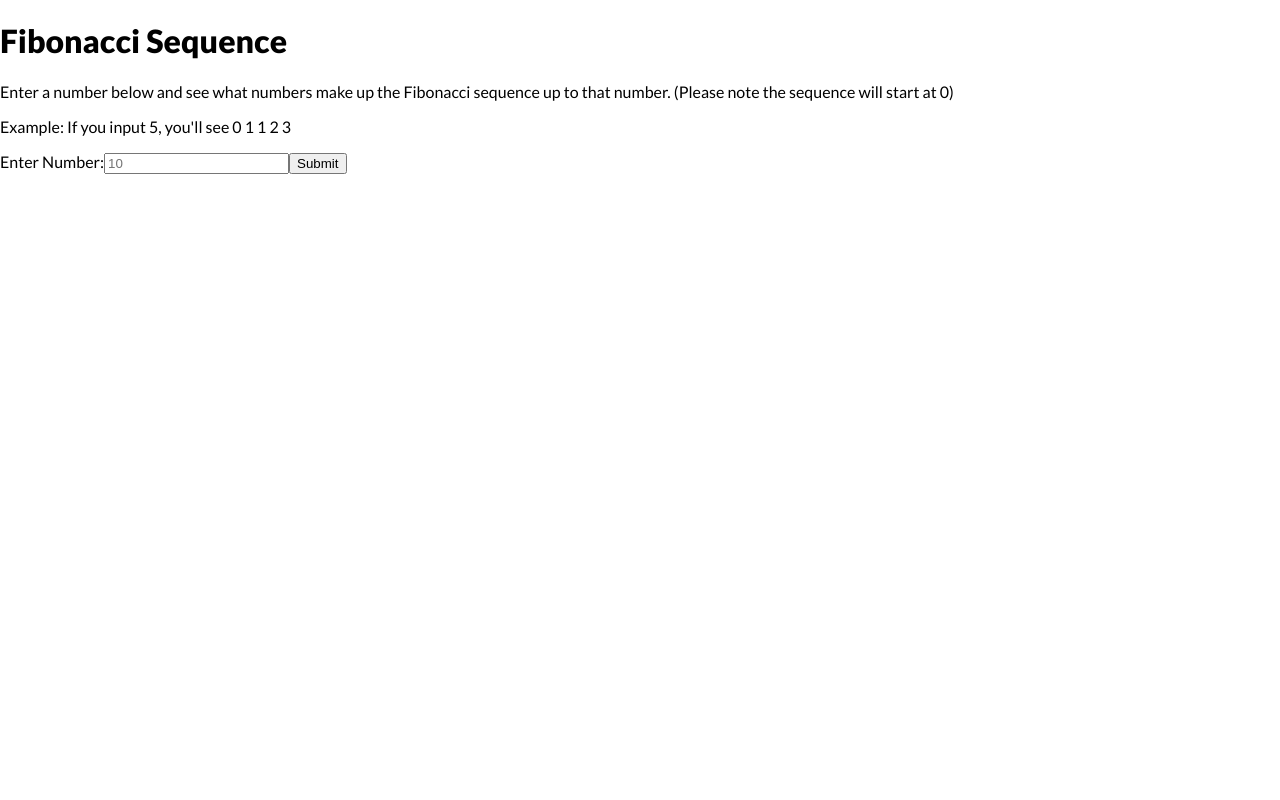
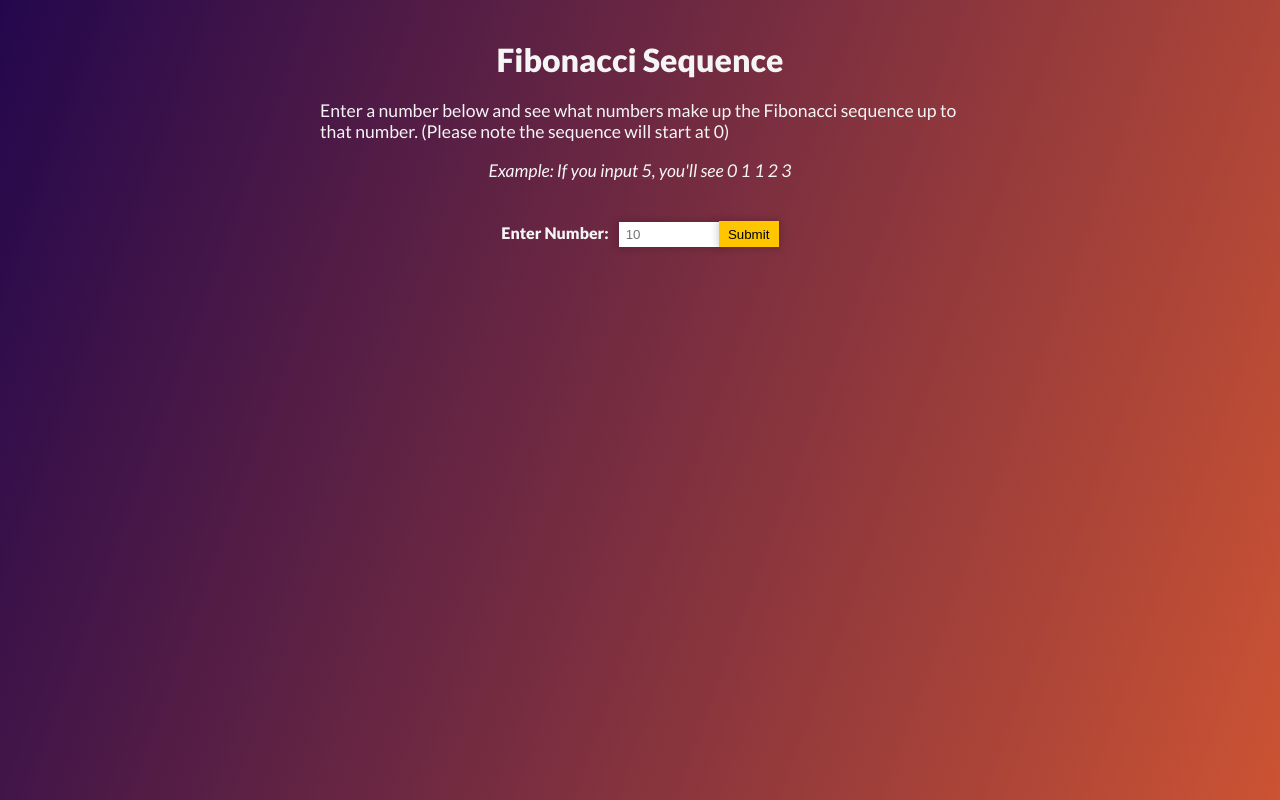
Before and after one commit to cadams8238/Fibonacci_App, a React (Create React App) app: page / in a window 1280 px wide. Built offline with nearby package versions, Linux system fonts and the light colour scheme.

Commit message:
added styling to App and InputNumberForm

```diff
--- a/src/components/App.js
+++ b/src/components/App.js
@@ -1,6 +1,8 @@
 import React, { Component } from "react";
 import InputNumberForm from "./InputNumberForm";
 import Number from "./Number";
+
+import styles from "./styles/App.module.css";
 
 class App extends Component {
 	constructor(props) {
@@ -35,13 +37,18 @@ class App extends Component {
 		}
 
 		return (
-			<div>
-				<h1>Fibonacci Sequence</h1>
-				<p>
-					Enter a number below and see what numbers make up the Fibonacci
-					sequence up to that number. (Please note the sequence will start at 0)
-				</p>
-				<p>Example: If you input 5, you'll see 0 1 1 2 3</p>
+			<div className={styles.background}>
+				<h1 className={styles.title}>Fibonacci Sequence</h1>
+				<div className={styles.instructions}>
+					<p>
+						Enter a number below and see what numbers make up the Fibonacci
+						sequence up to that number. (Please note the sequence will start at
+						0)
+					</p>
+					<p className={styles.example}>
+						Example: If you input 5, you'll see 0 1 1 2 3
+					</p>
+				</div>
 				<InputNumberForm
 					changeValue={newValue => this.setValue(newValue)}
 					onSubmit={e => this.fetchFibSequence(e)}
--- a/src/components/InputNumberForm.js
+++ b/src/components/InputNumberForm.js
@@ -1,17 +1,21 @@
 import React from "react";
+import styles from "./styles/InputNumberForm.module.css";
 
 const InputNumberForm = ({ changeValue, onSubmit }) => {
 	return (
-		<form onSubmit={e => onSubmit(e)}>
-			<label htmlFor="number">Enter Number:</label>
+		<form className={styles.form} onSubmit={e => onSubmit(e)}>
+			<label className={styles.label} htmlFor="number">
+				Enter Number:
+			</label>
 			<input
+				className={styles.input}
 				type="text"
 				id="number"
 				name="number"
 				onChange={e => changeValue(e.target.value)}
 				placeholder="10"
 			/>
-			<button>Submit</button>
+			<button className={styles.button}>Submit</button>
 		</form>
 	);
 };
--- /dev/null
+++ b/src/components/styles/App.module.css
@@ -0,0 +1,28 @@
+.background {
+	min-height: 100vh;
+	background: linear-gradient(110deg, #23074d, #cc5333);
+	color: whitesmoke;
+}
+
+.title {
+	text-align: center;
+	margin-top: 0;
+	padding: 5vh 10vw 0 10vw;
+}
+
+.instructions {
+	width: 70vw;
+	margin: 0 auto;
+	font-size: 1.1em;
+}
+
+.example {
+	font-style: italic;
+	text-align: center;
+}
+
+@media screen and (min-width: 800px) {
+	.instructions {
+		width: 50vw;
+	}
+}
--- /dev/null
+++ b/src/components/styles/InputNumberForm.module.css
@@ -0,0 +1,40 @@
+.form {
+	margin-top: 5vh;
+	text-align: center;
+}
+
+.label {
+	font-weight: bold;
+	padding-right: 10px;
+}
+
+.input,
+.button {
+	border: none;
+	box-shadow: 0 0 8px 1px rgba(0, 0, 0, 0.2);
+}
+
+.input {
+	width: 100px;
+	height: 25px;
+	padding: 2px 7px;
+	box-sizing: border-box;
+}
+
+.button {
+	width: 60px;
+	height: 26px;
+	padding-top: 2px; /* matches default styling for top and bottom */
+	background-color: var(--yellow);
+}
+
+.button:hover {
+	cursor: pointer;
+	background-color: var(--black);
+	color: var(--yellow);
+}
+
+.input:focus,
+.button:focus {
+	outline: 3px solid var(--peach);
+}
```
